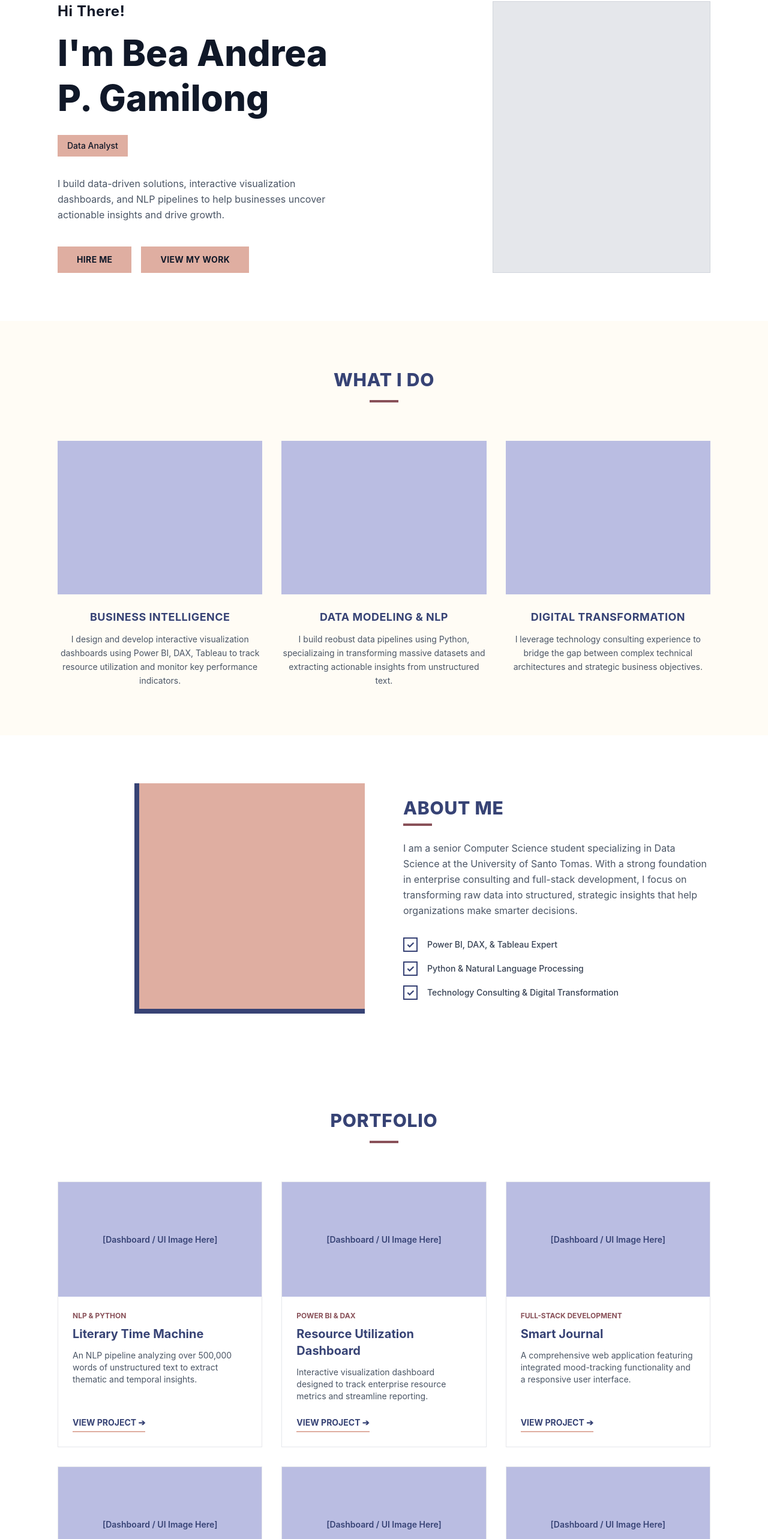
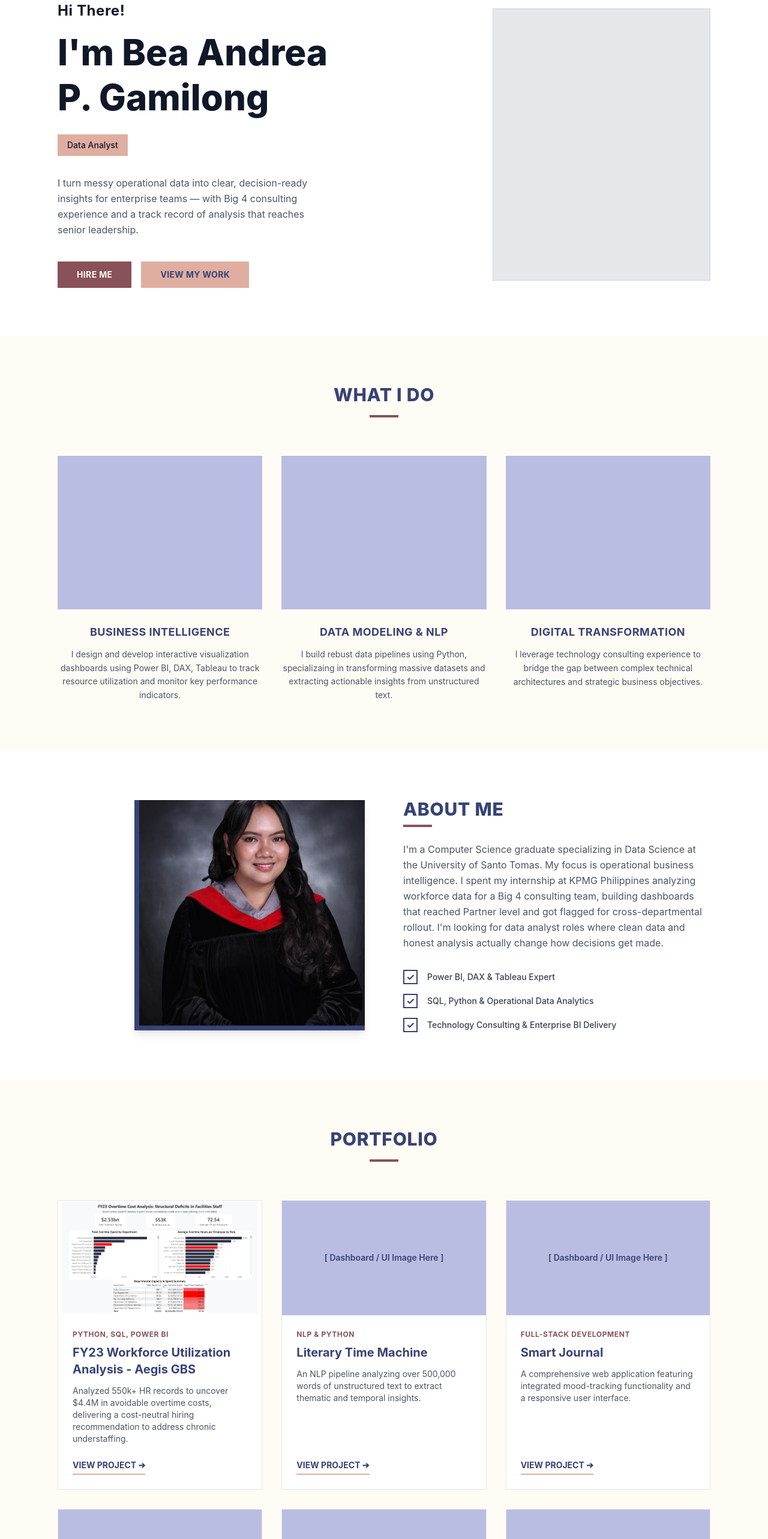
Before and after one commit to beaandrea/data-portfolio, a React (Vite) app: page / in a window 1280 px wide. Shown: the part 170-2736 px from the top of the page at 60% size. Built offline with nearby package versions, Linux system fonts and the light colour scheme.

Commit message:
Added new portfolio project, updated some details in About, Contact, and Services sections.

```diff
--- a/src/components/About.jsx
+++ b/src/components/About.jsx
@@ -1,34 +1,40 @@
+import gradImg from '../assets/graduation_pic.jpg';
+
 export default function About() {
     return (
         <section id="about" className="bg-white py-20 px-10 md:px-24 flex flex-col md:flex-row items-center gap-16">
 
             {/* Left Column: Image Box */}
             <div className="w-full md:w-1/2 flex justify-end">
-                <div className="w-3/4 aspect-square bg-[#DFAEA1] border-l-8 border-b-8 border-[#374375]"></div>
+                {/* Swapped the empty box for your actual graduation image! */}
+                <img
+                    src={gradImg}
+                    alt="Bea Gamilong"
+                    className="w-3/4 aspect-square object-cover border-l-8 border-b-8 border-[#374375] shadow-lg"
+                />
             </div>
 
-            {/* Right Column: Text & Checlist */}
+            {/* Right Column: Text & Checklist */}
             <div className="w-full md:w-1/2">
                 <h2 className="text-3xl font-extrabold text-[#374375] tracking-wide uppercase mb-2">About Me</h2>
                 <div className="w-12 h-1 bg-[#895159] mb-6"></div>
 
                 <p className="text-gray-600 leading-relaxed mb-8">
-                    I am a senior Computer Science student specializing in Data Science at the University of Santo Tomas. With a strong foundation in enterprise consulting and full-stack development, I focus on transforming raw data into structured, strategic insights that help organizations make smarter decisions.
+                    I'm a Computer Science graduate specializing in Data Science at the University of Santo Tomas. My focus is operational business intelligence. I spent my internship at KPMG Philippines analyzing workforce data for a Big 4 consulting team, building dashboards that reached Partner level and got flagged for cross-departmental rollout. I'm looking for data analyst roles where clean data and honest analysis actually change how decisions get made.
                 </p>
 
-                {/* Custom Checklist */}
                 <div className="flex flex-col gap-4">
                     <div className="flex items-center gap-4">
-                        <div className="w-6 h-6 border-2 border-[#374275] flex items-center justify-center text-[#374375] font-bold">✓</div>
-                        <span className="text-sm text-gray-700 font-medium">Power BI, DAX, & Tableau Expert</span>
+                        <div className="w-6 h-6 border-2 border-[#374375] flex items-center justify-center text-[#374375] font-bold">✓</div>
+                        <span className="text-sm text-gray-700 font-medium">Power BI, DAX & Tableau Expert</span>
                     </div>
                     <div className="flex items-center gap-4">
-                        <div className="w-6 h-6 border-2 border-[#374275] flex items-center justify-center text-[#374375] font-bold">✓</div>
-                        <span className="text-sm text-gray-700 font-medium">Python & Natural Language Processing</span>
+                        <div className="w-6 h-6 border-2 border-[#374375] flex items-center justify-center text-[#374375] font-bold">✓</div>
+                        <span className="text-sm text-gray-700 font-medium">SQL, Python & Operational Data Analytics</span>
                     </div>
                     <div className="flex items-center gap-4">
-                        <div className="w-6 h-6 border-2 border-[#374275] flex items-center justify-center text-[#374375] font-bold">✓</div>
-                        <span className="text-sm text-gray-700 font-medium">Technology Consulting & Digital Transformation</span>
+                        <div className="w-6 h-6 border-2 border-[#374375] flex items-center justify-center text-[#374375] font-bold">✓</div>
+                        <span className="text-sm text-gray-700 font-medium">Technology Consulting & Enterprise BI Delivery</span>
                     </div>
                 </div>
             </div>
--- a/src/components/Contact.jsx
+++ b/src/components/Contact.jsx
@@ -32,13 +32,13 @@ export default function Contact() {
 
         {/* Right Side: Links */}
         <div className="flex flex-col gap-3 text-sm font-semibold text-[#374375]">
-          <a href="mailto:your.email@example.com" className="hover:text-[#895159] transition flex items-center gap-2">
+          <a href="beaandreagamilong@gmail.com" className="hover:text-[#895159] transition flex items-center gap-2">
             <span>✉</span> Email Me
           </a>
           <a href="https://github.com/beaandrea" target="_blank" rel="noreferrer" className="hover:text-[#895159] transition flex items-center gap-2">
             <span>⌨</span> GitHub
           </a>
-          <a href="https://linkedin.com/in/yourprofile" target="_blank" rel="noreferrer" className="hover:text-[#895159] transition flex items-center gap-2">
+          <a href="https://www.linkedin.com/in/bea-andrea-gamilong" target="_blank" rel="noreferrer" className="hover:text-[#895159] transition flex items-center gap-2">
             <span>💼</span> LinkedIn
           </a>
         </div>
--- a/src/components/Hero.jsx
+++ b/src/components/Hero.jsx
@@ -9,21 +9,22 @@ export default function Hero() {
           I'm Bea Andrea<br />P. Gamilong
         </h1>
 
-        {/* The dark accent badge */}
-        <div className="inline-block bg-[#DFAEA1] text-gray-900 px-4 py-2 mt-2 mb-4 w-max text-sm font-medium">
-          Data Analyst
+        {/* FIXED: Single, focused identity tag */}
+        <div className="flex flex-wrap gap-4 mt-2 mb-4">
+          <div className="bg-[#DFAEA1] text-gray-900 px-4 py-2 w-max text-sm font-medium">
+            Data Analyst
+          </div>
         </div>
 
         <p className="text-gray-600 leading-relaxed max-w-md">
-          I build data-driven solutions, interactive visualization dashboards, and NLP pipelines to help businesses uncover actionable insights and drive growth.
+          I turn messy operational data into clear, decision-ready insights for enterprise teams — with Big 4 consulting experience and a track record of analysis that reaches senior leadership.
         </p>
 
-        {/* Buttons matching the wireframe */}
         <div className="flex gap-4 mt-6">
-          <button className="bg-[#DFAEA1] hover:bg-gray-400 text-gray-900 px-8 py-3 font-bold text-sm tracking-wide transition">
+          <button className="bg-[#895159] hover:opacity-90 text-[#FFFCF5] px-8 py-3 font-bold text-sm tracking-wide transition">
             HIRE ME
           </button>
-          <button className="bg-[#DFAEA1] hover:bg-gray-300 text-gray-900 px-8 py-3 font-bold text-sm tracking-wide transition">
+          <button className="bg-[#DFAEA1] hover:opacity-90 text-[#374375] px-8 py-3 font-bold text-sm tracking-wide transition">
             VIEW MY WORK
           </button>
         </div>
--- a/src/components/Portfolio.jsx
+++ b/src/components/Portfolio.jsx
@@ -1,57 +1,73 @@
+import aegisImg from '../assets/aegis_dashboard.png';
+
 export default function Portfolio() {
   const projects = [
     {
+      title: "FY23 Workforce Utilization Analysis - Aegis GBS",
+      category: "Python, SQL, Power BI",
+      description: "Analyzed 550k+ HR records to uncover $4.4M in avoidable overtime costs, delivering a cost-neutral hiring recommendation to address chronic understaffing.",
+      image: aegisImg,
+      link: "https://github.com/beaandrea/aegis_workforce_capacity.git"
+    },
+    {
       title: "Literary Time Machine",
       category: "NLP & Python",
-            description: "An NLP pipeline analyzing over 500,000 words of unstructured text to extract thematic and temporal insights."
-    },
-    {
-      title: "Resource Utilization Dashboard",
-      category: "Power BI & DAX",
-      description: "Interactive visualization dashboard designed to track enterprise resource metrics and streamline reporting."
+      description: "An NLP pipeline analyzing over 500,000 words of unstructured text to extract thematic and temporal insights.",
+      image: null,
+      link: "#"
     },
     {
       title: "Smart Journal",
       category: "Full-Stack Development",
-      description: "A comprehensive web application featuring integrated mood-tracking functionality and a responsive user interface."
+      description: "A comprehensive web application featuring integrated mood-tracking functionality and a responsive user interface.",
+      image: null,
+      link: "#"
     },
     {
       title: "KPMG Ace the Case",
       category: "Technology Consulting",
-      description: "Strategic case study competition focusing on digital transformation, architecture, and actionable business intelligence."
+      description: "Strategic case study competition focusing on digital transformation, architecture, and actionable business intelligence.",
+      image: null,
+      link: "#"
     },
     {
       title: "Sales Forecasting Model",
       category: "Predictive Analytics",
-      description: "Time-series forecasting model built to predict quarterly revenue trends and optimize future planning."
+      description: "Time-series forecasting model built to predict quarterly revenue trends and optimize future planning.",
+      image: null,
+      link: "#"
     },
     {
       title: "Customer Segmentation",
       category: "Tableau Visualization",
-      description: "Interactive dashboard clustering customer behaviors to identify key demographics and drive targeted campaigns."
+      description: "Interactive dashboard clustering customer behaviors to identify key demographics and drive targeted campaigns.",
+      image: null,
+      link: "#"
     }
   ];
 
   return (
-    <section id="work" className="bg-[#FFCF5] py-20 px-10 md:px-24">
-        {/* Section Header */}
+    <section id="work" className="bg-[#FFFCF5] py-20 px-10 md:px-24">
       <div className="text-center mb-16">
         <h2 className="text-3xl font-extrabold text-[#374375] tracking-wide uppercase">Portfolio</h2>
         <div className="w-12 h-1 bg-[#895159] mx-auto mt-4"></div>
       </div>
 
-        {/* 6-Block Grid */}
       <div className="grid grid-cols-1 md:grid-cols-2 lg:grid-cols-3 gap-8 mb-12">
         {projects.map((project, index) => (
           <div key={index} className="bg-white border border-gray-200 hover:shadow-lg transition duration-300 flex flex-col">
-                    {/* Image Placeholder */}
-                    <div className="w-full aspect-video bg-[#BABDE2] flex items-center justify-center text-[#374375] font-semibold text-sm">
-                        [Dashboard / UI Image Here]
+
+            {/* Image Handling Area */}
+            <div className="w-full aspect-video bg-[#BABDE2] flex items-center justify-center overflow-hidden">
+              {project.image ? (
+                <img src={project.image} alt={project.title} className="w-full h-full object-cover" />
+              ) : (
+                <span className="text-[#374375] font-semibold text-sm">[ Dashboard / UI Image Here ]</span>
+              )}
             </div>
 
-                    {/* Project Details */}
             <div className="p-6 flex flex-col flex-grow">
-                        <span className="text-xs font-bold text-[#895159] uppercase trancking-wider mb-2">
+              <span className="text-xs font-bold text-[#895159] uppercase tracking-wider mb-2">
                 {project.category}
               </span>
               <h3 className="text-xl font-bold text-[#374375] mb-3">
@@ -61,15 +77,20 @@ export default function Portfolio() {
                 {project.description}
               </p>
 
-                        <button className="self-start text-[#374375] font-bold text-sm border-b-2 border-[#DFAEA1] hiver:text-[#895159] hover:border-[#895159] transition pb-1">
+              {/* This is now an anchor tag that links to your GitHub Repo */}
+              <a
+                href={project.link}
+                target="_blank"
+                rel="noreferrer"
+                className="self-start text-[#374375] font-bold text-sm border-b-2 border-[#DFAEA1] hover:text-[#895159] hover:border-[#895159] transition pb-1"
+              >
                 VIEW PROJECT ➔
-                        </button>
+              </a>
             </div>
           </div>
         ))}
       </div>
 
-        {/* Bottom Button */}
       <div className="flex justify-center">
         <button className="bg-[#374375] hover:opacity-90 text-[#FFFCF5] px-10 py-4 font-bold text-sm tracking-widest uppercase transition">
           View All Projects
--- a/src/components/Services.jsx
+++ b/src/components/Services.jsx
@@ -24,7 +24,7 @@ export default function Services() {
                     <div className="w-full aspect-[4/3] bg-[#BABDE2] mb-6"></div>
                     <h3 className="font-bold text-[#374375] text-lg mb-3 uppercase tracking-wide">Data Modeling & NLP</h3>
                     <p className="text-sm text-gray-600 leading-relaxed">
-                        I build reobust data pipelines using Python, specializaing in transforming massive datasets and extracting actionable insights from unstructured text.
+                        I build rebust data pipelines using Python, specializaing in transforming massive datasets and extracting actionable insights from unstructured text.
                     </p>
                 </div>
 
```
Also changed, not shown: src/assets/aegis_dashboard.png (added), src/assets/graduation_pic.jpg (added). Lines whose indentation alone changed are shown as unchanged.
